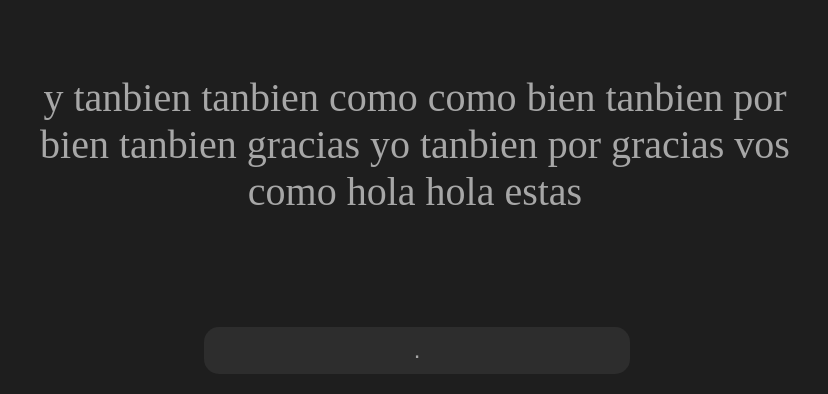
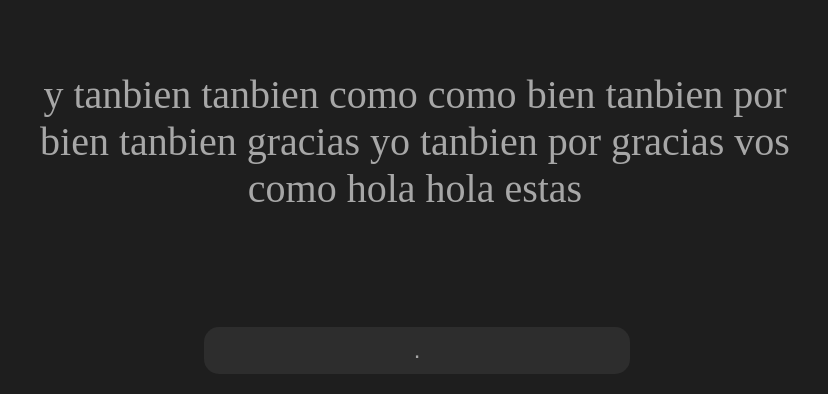
Before and after one commit to augusto539/web-de-tipeacion, a plain HTML site: page index.html in a window 1280 px wide. Shown: the top 394 px of the page, 225-1053 px from the left. Drawn offline with Linux system fonts and the light colour scheme.

Commit message:
Add files via upload

```diff
--- a/style.css
+++ b/style.css
@@ -30,6 +30,9 @@ body div{
 .content > .Example_Text{
     grid-column: 1;
     grid-row: 1;
+
+    height: 100%;
+    margin-top: 10%;
 
     display: block;
     align-self: center;
```
